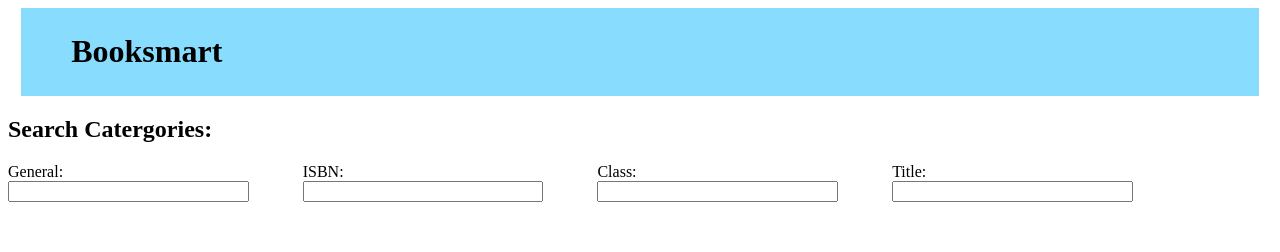
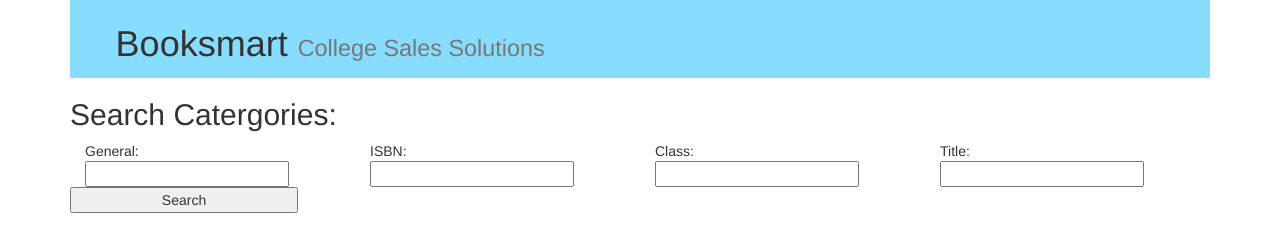
Before and after one commit to kmaccc/Wildhacks, a website: page index.html in a window 1280 px wide. Drawn offline with nearby package versions, Linux system fonts and the light colour scheme.

Commit message:
bootstrap crap

```diff
--- a/index.html
+++ b/index.html
@@ -2,25 +2,22 @@
 <html>
 <head>
 <title>Booksmart</title>
+<link rel="stylesheet" href="http://maxcdn.bootstrapcdn.com/bootstrap/3.3.5/css/bootstrap.min.css"/>
+<script src="https://ajax.googleapis.com/ajax/libs/jquery/1.11.3/jquery.min.js"></script>
+<script src="http://maxcdn.bootstrapcdn.com/bootstrap/3.3.5/js/bootstrap.min.js"></script>
+<meta name="viewport" content="width=device-width, initial-scale=1"/>
+
 <style>
-	h1{
-		display: inline-block;
-		width: 70%;
-	}
 	#header {
     	background: #88DDFF;
-    	top: 0;
-    	width: 90%;
     	padding: 3pt 4%;
     	margin: 0 auto;
 	}
 	#search-box{
 		margin:auto;
 	}
-	.catergory {
-		display: inline-block;
-		width: 23%;
-		margin: auto;
+	#search-box button{
+		width: 20%;
 	}
 	.catergory input{
 		display: block;
@@ -30,28 +27,35 @@
 </head>
 
 <body>
+<div class="container">
 <div id="header">
-	<h1>Booksmart</h1>
+	<h1>Booksmart <small>College Sales Solutions</small></h1>
 </div>
 
 <div id="search-box">
 	<h2>Search Catergories:</h2>
-	<form id="search">
-		<div class="catergory">General:
-		<input/>
+	<form action="" id="search">
+		<div class="catergory col-sm-3">
+			General:
+			<input id="general"/>
 		</div>
 
-		<div class="catergory">ISBN:
-		<input/>
+		<div class="catergory col-sm-3">
+			ISBN:
+			<input id="isbn"/>
 		</div>
 
-		<div class="catergory">Class:
-		<input/>
+		<div class="catergory col-sm-3">
+			Class:
+			<input id="class"/>
 		</div>
 
-		<div class="catergory">Title:
-		<input/>
+		<div class="catergory col-sm-3">
+			Title:
+			<input id="title"/>
 		</div>
+
+		<button>Search</button>
 
 	</form>
 </div>
@@ -59,6 +63,8 @@
 <div id="results-box">
 	<!-- php crap goes here -->
 </div>
+
+</div>
 <script src="https://cdn.socket.io/socket.io-1.2.0.js"></script>
 <script src="http://code.jquery.com/jquery-1.11.1.js"></script>
 </body>
```
